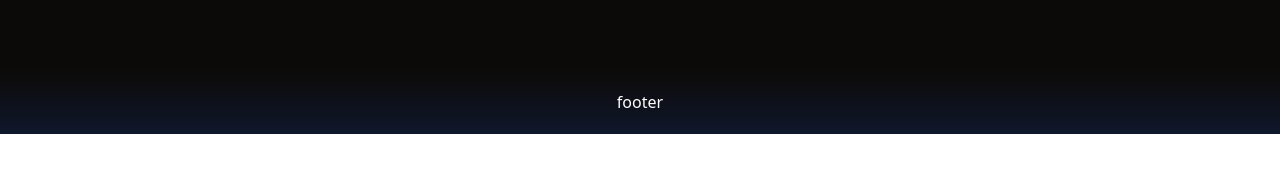
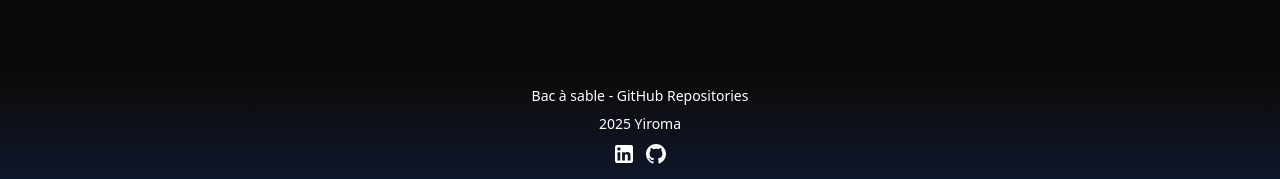
Before and after one commit to WildCodeSchool-CDA-FT-2025-03/Bac-A-Sable-Romaric, a React (Vite) app in the folder frontend/: page / in a window 1280 px wide. Shown: the part 666-845 px from the top of the page. Before the commit the page ends 800 px from the top, so only its background shows below. Built offline with nearby package versions, Linux system fonts and the light colour scheme; no server answers.

Commit message:
create footer component

```diff
--- a/frontend/src/App.tsx
+++ b/frontend/src/App.tsx
@@ -1,6 +1,7 @@
 import { Outlet } from "react-router-dom";
 
 import Header from "./components/Header";
+import Footer from "./components/Footer";
 
 function App() {
   return (
@@ -9,9 +10,7 @@ function App() {
       <main className="w-full min-h-[calc(100vh-8rem)] flex flex-col gap-8 items-center justify-center p-4 sm:p-8 md:p-12 lg:p-16 xl:p-32 bg-stone-950 text-white">
         <Outlet />
       </main>
-      <footer className="w-full h-16 flex items-center justify-center text-white bg-gradient-to-t from-slate-900 to-stone-950">
-        footer
-      </footer>
+      <Footer />
     </>
   );
 }
--- /dev/null
+++ b/frontend/src/components/Footer.tsx
@@ -0,0 +1,28 @@
+import { GithubIcon, LinkedinIcon } from "./Icons";
+
+function Footer() {
+  return (
+    <>
+      <footer className="w-full min-h-16 p-4 flex items-center justify-center text-white bg-gradient-to-t from-slate-900 to-stone-950">
+        <div className="container mx-auto px-4 flex flex-col items-center justify-center gap-2">
+          <p className="text-center text-sm">Bac à sable - GitHub Repositories</p>
+          <span className="text-sm">{new Date().getFullYear()} Yiroma</span>
+          <div className="flex gap-2">
+            <a
+              href="https://www.linkedin.com/in/yiromaric/"
+              target="_blank"
+              rel="noopener noreferrer"
+            >
+              <LinkedinIcon />
+            </a>
+            <a href="https://github.com/Yiroma" target="_blank" rel="noopener noreferrer">
+              <GithubIcon />
+            </a>
+          </div>
+        </div>
+      </footer>
+    </>
+  );
+}
+
+export default Footer;
```
